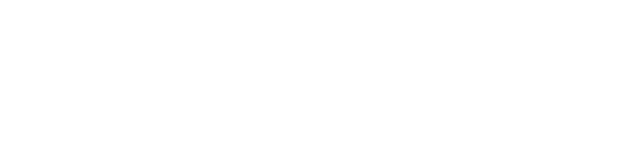
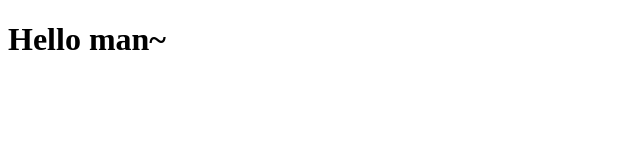
Before and after one commit to HotoKokoa1204/Crawler_Steam, a plain HTML site: page index.html in a window 1280 px wide. Shown: the whole page, without its empty margins (0-640 px from the left). Drawn offline with nearby package versions, Linux system fonts and the light colour scheme.

Commit message:
upd: add h1

```diff
--- a/index.html
+++ b/index.html
@@ -9,7 +9,9 @@
 
     <title>Document</title>
 </head>
-<body>
-
-</body>
+    <body>
+        <h1>
+            Hello man~
+        </h1>
+    </body>
 </html>
```
